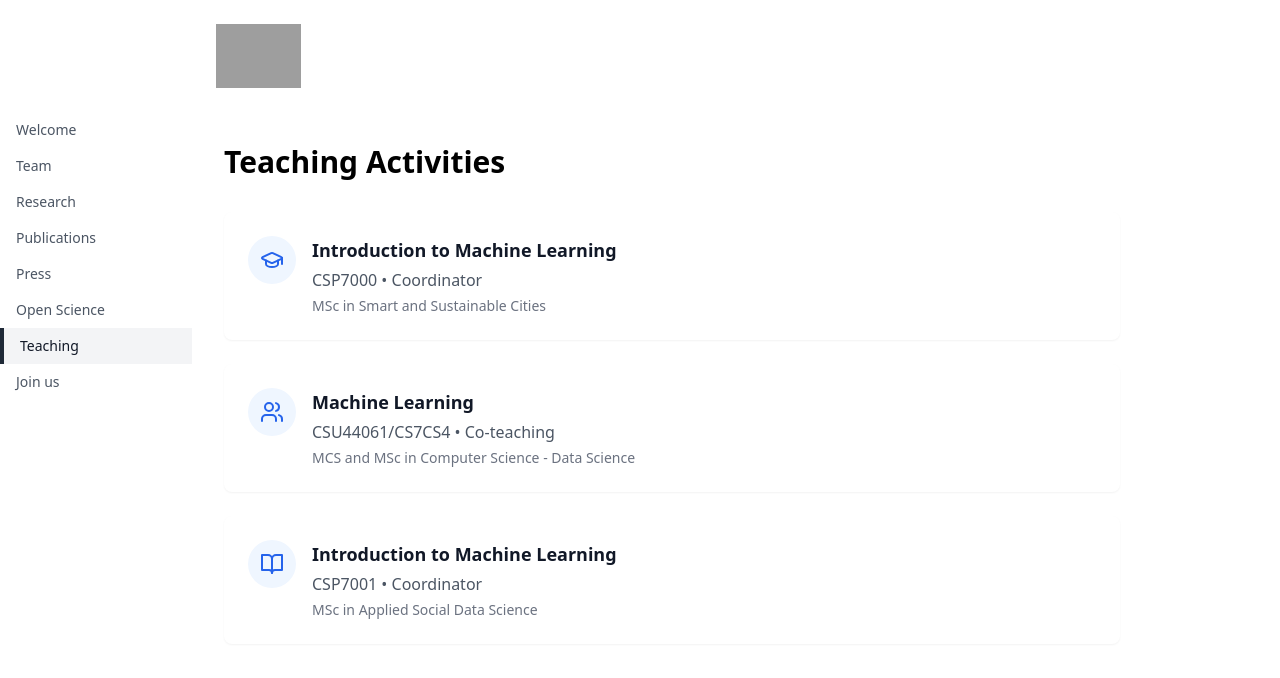
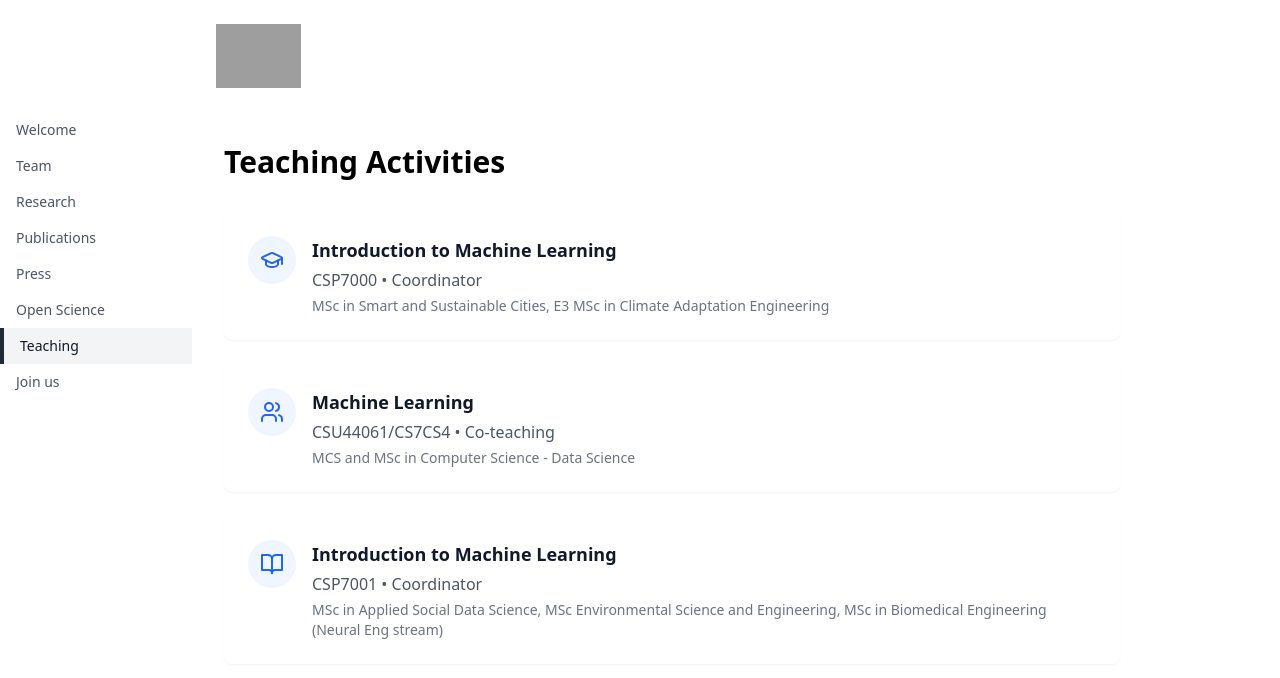
Before and after one commit to diliberg/websiteDiLibertoLab, a React (Vite) app: page / in a window 1280 px wide. Both pictures are taken after a click on the button "Teaching". Shown: the top 678 px of the page. Built offline with nearby package versions, Linux system fonts and the light colour scheme; grey boxes are pictures that could not be loaded.

Commit message:
Update Teaching.tsx

```diff
--- a/src/components/Teaching.tsx
+++ b/src/components/Teaching.tsx
@@ -14,7 +14,7 @@ const courses: Course[] = [
     code: "CSP7000",
     title: "Introduction to Machine Learning",
     role: "Coordinator",
-    program: "MSc in Smart and Sustainable Cities",
+    program: "MSc in Smart and Sustainable Cities, E3 MSc in Climate Adaptation Engineering",
     icon: GraduationCap
   },
   {
@@ -28,7 +28,7 @@ const courses: Course[] = [
     code: "CSP7001",
     title: "Introduction to Machine Learning",
     role: "Coordinator",
-    program: "MSc in Applied Social Data Science",
+    program: "MSc in Applied Social Data Science, MSc Environmental Science and Engineering, MSc in Biomedical Engineering (Neural Eng stream)",
     icon: BookOpen
   }
 ];
```
